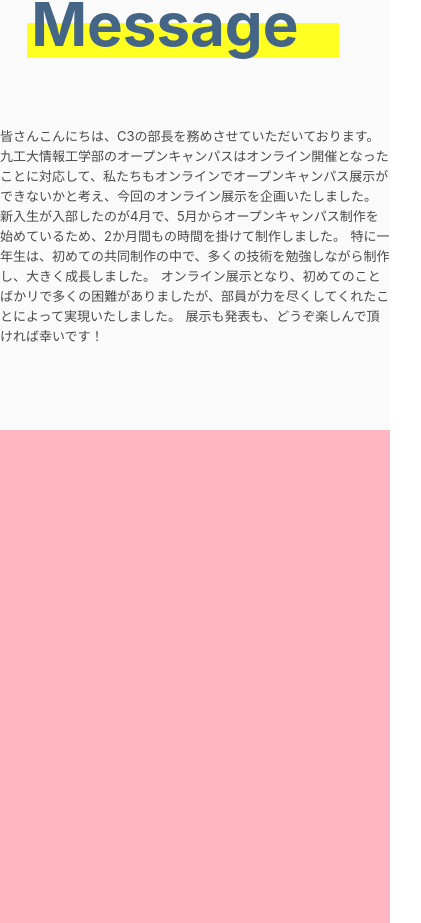
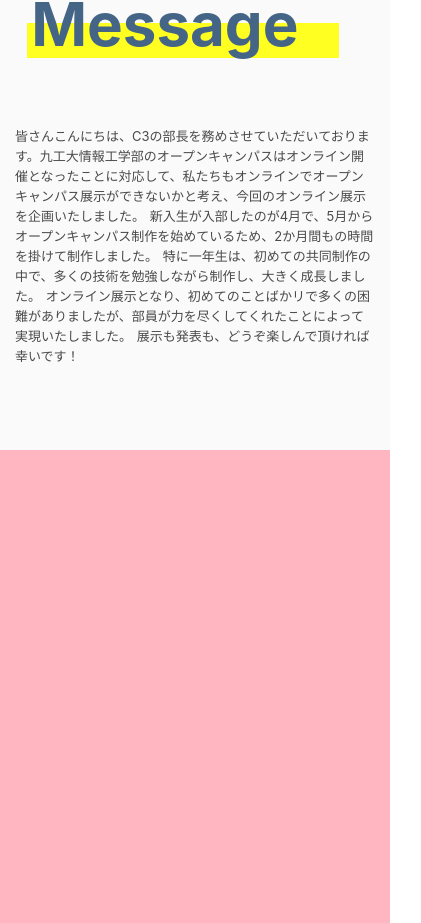
Before and after one commit to sha-ce/ocantest, a Nuxt app: page / in a window 390 px wide. Shown: the part 1674-2597 px from the top of the page, 421 px wide, since content can reach past the window. Built offline with nearby package versions, Linux system fonts and the light colour scheme.

Commit message:
Add files via upload

```diff
--- a/components/AboutC3.vue
+++ b/components/AboutC3.vue
@@ -42,7 +42,7 @@
   color: #456586;
   font-size: max(15vw, 60px);
   font-weight: bold;
-  width: 100%;
+  width: 80%;
   height: max(18vw, 70px);
   z-index: 10;
   position: absolute;
--- a/components/MyMessage.vue
+++ b/components/MyMessage.vue
@@ -25,7 +25,7 @@
   color: #456586;
   font-size: max(15vw, 60px);
   font-weight: bold;
-  width: 100%;
+  width: 80%;
   height: max(18vw, 70px);
   z-index: 10;
   position: absolute;
@@ -64,7 +64,7 @@
     display: flex;
   }
   .mainContent {
-    margin: 0 auto;
+    margin: 0 15px;
     display: inline-block;
   }
 }
```
